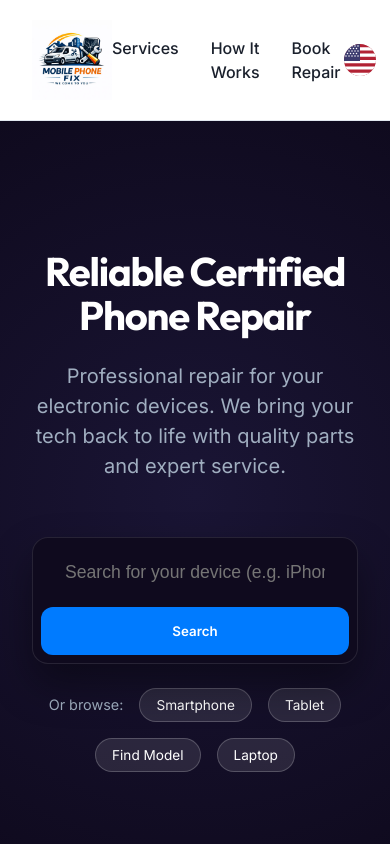
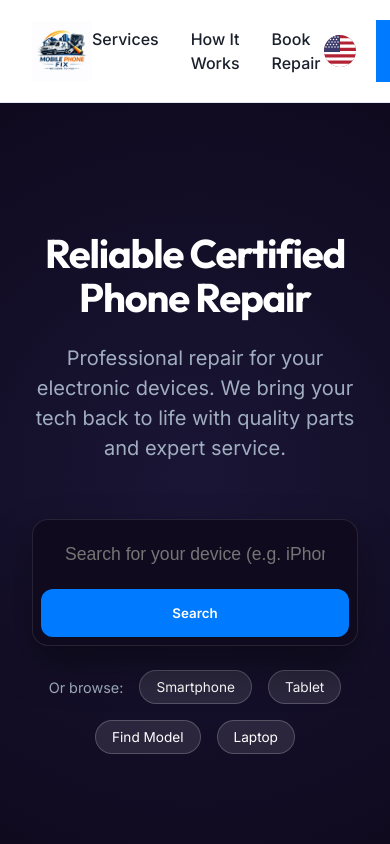
Before and after one commit to Nishan36-coder/mobilphonefix, a React (Vite) app: page / in a window 390 px wide. Shown: the top 844 px of the page. Built offline with nearby package versions, Linux system fonts and the light colour scheme.

Commit message:
Fix header layout on mobile: ensure Call Now button visibility

```diff
--- a/src/App.css
+++ b/src/App.css
@@ -57,12 +57,26 @@ html {
 
 @media (max-width: 768px) {
     .header-logo-img {
-        height: 80px;
+        height: 60px;
+        /* Reduced height for better fit */
+        max-width: 180px;
+        /* Constrain width */
     }
 
     .availability,
     .nav-links {
         display: none;
+    }
+
+    .header-info {
+        gap: 0.5rem;
+        /* Reduce gap */
+    }
+
+    .phone-btn {
+        padding: 0.5rem 0.75rem;
+        /* More compact button */
+        font-size: 0.8rem;
     }
 }
 
```
